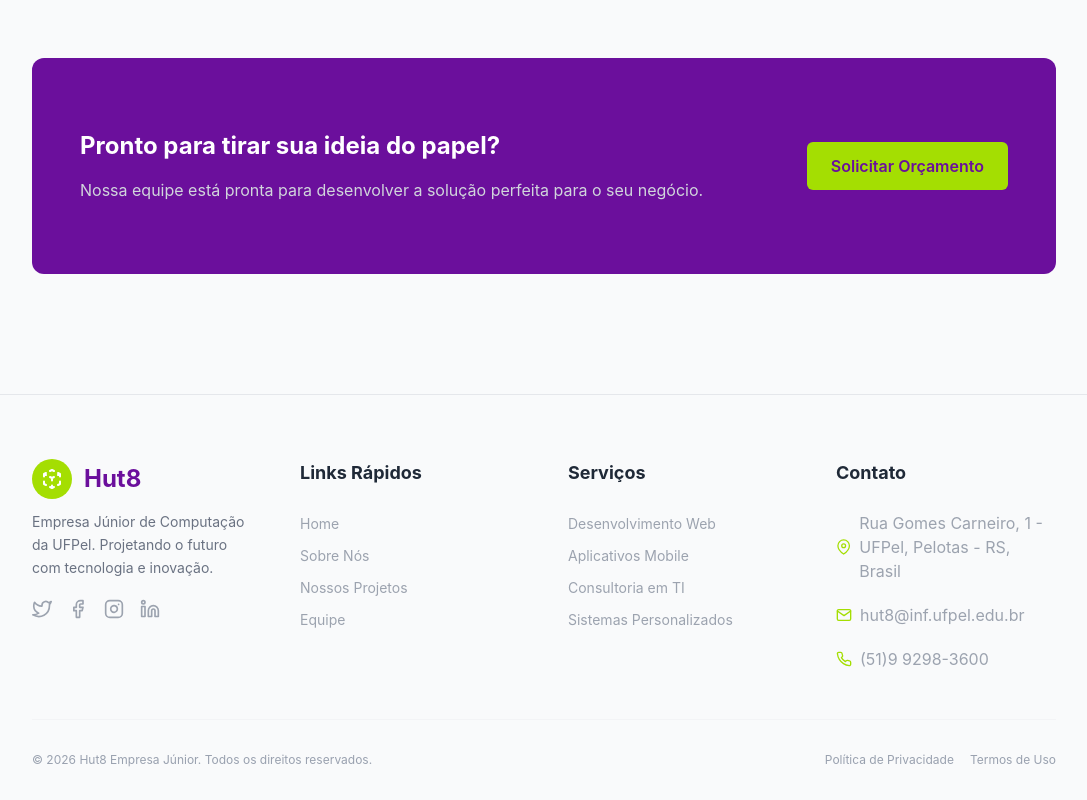
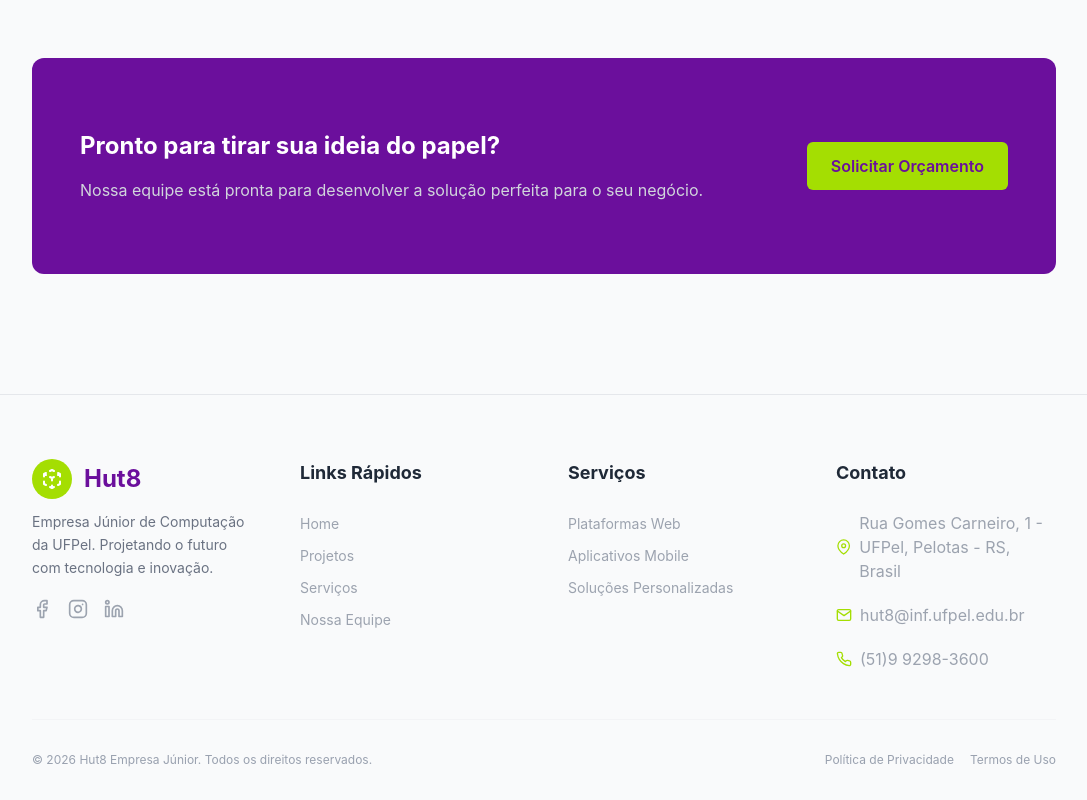
Before and after one commit to Hut8Jr/site_hut8, a React (Vite) app: page / in a window 1280 px wide. Shown: the part 2485-3285 px from the top of the page, without its empty margins (96-1183 px from the left). Built offline with nearby package versions, Linux system fonts and the light colour scheme.

Commit message:
fix: correções no links no footer

```diff
--- a/src/App.jsx
+++ b/src/App.jsx
@@ -10,27 +10,26 @@ import Bg1 from "./components/Backgrounds/Bg1.jsx";
 import Bg2 from "./components/Backgrounds/Bg2.jsx";
 
 // página home
-import HomeHero from "./sections/Home/Hero.jsx"
+import HomeHero from "./sections/Home/Hero.jsx";
 import HomeStats from "./sections/Home/Stats.jsx";
 import HomeAbout from "./sections/Home/About.jsx";
-import HomePortfolio from './sections/Home/Features/Portfolio';
+import HomePortfolio from "./sections/Home/Features/Portfolio";
 import HomeContact from "./sections/Home/Contact.jsx";
 
 // página projetos
-import ProjetosHero from './sections/Projetos/Hero.jsx';
-import ProjetosCTA from './sections/Projetos/CTA.jsx';
+import ProjetosHero from "./sections/Projetos/Hero.jsx";
+import ProjetosCTA from "./sections/Projetos/CTA.jsx";
 import ProjetosPortfolio from "./sections/Projetos/Portfolio.jsx";
 
 // página servicos
-import ServicosHero from "./sections/Servicos/Hero.jsx"
-import ServicosCards from './sections/Servicos/Cards.jsx'
+import ServicosHero from "./sections/Servicos/Hero.jsx";
+import ServicosCards from "./sections/Servicos/Cards.jsx";
 import ServicosCTA from "./sections/Servicos/CTA.jsx";
 
 // página equipe
-import EquipeHero from './sections/Equipe/Hero.jsx';
-import EquipeMembers from './sections/Equipe/Members.jsx';
-import EquipeGallery from './sections/Equipe/Gallery.jsx';
-
+import EquipeHero from "./sections/Equipe/Hero.jsx";
+import EquipeMembers from "./sections/Equipe/Members.jsx";
+import EquipeGallery from "./sections/Equipe/Gallery.jsx";
 
 function App() {
   // página inicial padrão
@@ -42,9 +41,7 @@ function App() {
 
   return (
     <div className="min-h-screen flex flex-col bg-gray-50">
-
-      <Header setSecaoAtiva={setSecaoAtiva}
-              setShowForm={setShowForm}/>
+      <Header setSecaoAtiva={setSecaoAtiva} setShowForm={setShowForm} />
 
       {/* Conteúdo principal */}
       <div className="grow">
@@ -57,7 +54,6 @@ function App() {
             <HomeAbout />
             <HomePortfolio navegarParaServico={navegarParaServico} />
             <HomeContact />
-
           </>
         )}
 
@@ -72,9 +68,9 @@ function App() {
         )}
         {secaoAtiva === "servicos" && (
           <>
-          <ServicosHero/>
-          <ServicosCards/>
-          <ServicosCTA/>
+            <ServicosHero />
+            <ServicosCards />
+            <ServicosCTA />
           </>
         )}
         {secaoAtiva === "equipe" && (
@@ -89,14 +85,10 @@ function App() {
       </div>
 
       {/* Botão flutuante do whatsapp */}
-      <WhatsAppButton
-        showForm={showForm}
-        setShowForm={setShowForm}
-      />
+      <WhatsAppButton showForm={showForm} setShowForm={setShowForm} />
 
       {/* Footer sempre no final */}
-      <Footer />
-
+      <Footer setSecaoAtiva={setSecaoAtiva} />
     </div>
   );
 }
--- a/src/components/Footer.jsx
+++ b/src/components/Footer.jsx
@@ -1,39 +1,83 @@
 import React from "react";
 import { footerLinks } from "../data/footerData";
 import logoHut from "../assets/Footer/logoHut.svg";
-import { FiInstagram, FiFacebook, FiTwitter, FiLinkedin, FiMail, FiMapPin, FiPhone } from "react-icons/fi";
+import {
+  FiInstagram,
+  FiFacebook,
+  FiTwitter,
+  FiLinkedin,
+  FiMail,
+  FiMapPin,
+  FiPhone,
+} from "react-icons/fi";
 
-const Footer = () => {
+const Footer = ({ setSecaoAtiva }) => {
+  const handleQuickLinkClick = (secao) => {
+    if (!setSecaoAtiva) return;
+
+    setSecaoAtiva(secao);
+    window.scrollTo({ top: 0, behavior: "smooth" });
+  };
+
+  const handleServiceLinkClick = (targetId) => {
+    if (!setSecaoAtiva) return;
+
+    setSecaoAtiva("servicos");
+
+    setTimeout(() => {
+      const elemento = document.getElementById(targetId);
+      if (elemento) {
+        elemento.scrollIntoView({ behavior: "smooth", block: "start" });
+      }
+    }, 100);
+  };
+
   return (
     <footer className="bg-[#F9FAFB] w-full pt-16 pb-8 max-w-6xl mx-auto px-6 lg:px-8 border-t border-[#E5E7EB]">
       <div className="max-w-6xl mx-auto px-6 lg:px-8">
         {/* Grid Principal do Footer */}
         <div className="grid grid-cols-1 md:grid-cols-2 lg:grid-cols-4 gap-12 mb-12">
-
           {/* Coluna 1: Logo e Sobre */}
           <div className="flex flex-col gap-3">
             <div className="flex items-center gap-3">
               <div className="bg-[#A4DE02] rounded-full p-2">
-                            <img src={logoHut} alt="Hut Design Logo" className="w-6 h-auto" />
+                <img
+                  src={logoHut}
+                  alt="Hut Design Logo"
+                  className="w-6 h-auto"
+                />
               </div>
               <div className="text-[#6B0F9C] font-bold text-2xl">Hut8</div>
             </div>
             <div>
               <p className="text-gray-500 text-sm leading-relaxed">
-                        Empresa Júnior de Computação da UFPel. Projetando o futuro com tecnologia e inovação.
+                Empresa Júnior de Computação da UFPel. Projetando o futuro com
+                tecnologia e inovação.
               </p>
             </div>
             <div className="flex gap-4 mt-2">
-                        <a href="https://twitter.com/hut8ufpel" target="_blank" rel="noopener noreferrer" className="text-[#9CA3AF] hover:text-purple-600 transition-colors">
-                            <FiTwitter size={20} />
-                        </a>
-                        <a href="https://www.facebook.com/hut8ufpel/" target="_blank" rel="noopener noreferrer" className="text-[#9CA3AF] hover:text-purple-600 transition-colors">
+              <a
+                href="https://www.facebook.com/hutEight"
+                target="_blank"
+                rel="noopener noreferrer"
+                className="text-[#9CA3AF] hover:text-purple-600 transition-colors"
+              >
                 <FiFacebook size={20} />
               </a>
-                        <a href="https://www.instagram.com/hut8ufpel/" target="_blank" rel="noopener noreferrer" className="text-[#9CA3AF] hover:text-purple-600 transition-colors">
+              <a
+                href="https://www.instagram.com/hut8_jr/"
+                target="_blank"
+                rel="noopener noreferrer"
+                className="text-[#9CA3AF] hover:text-purple-600 transition-colors"
+              >
                 <FiInstagram size={20} />
               </a>
-                        <a href="https://www.linkedin.com/company/hut8ufpel/" target="_blank" rel="noopener noreferrer" className="text-[#9CA3AF] hover:text-purple-600 transition-colors">
+              <a
+                href="https://www.linkedin.com/company/hut8/posts/?feedView=all"
+                target="_blank"
+                rel="noopener noreferrer"
+                className="text-[#9CA3AF] hover:text-purple-600 transition-colors"
+              >
                 <FiLinkedin size={20} />
               </a>
             </div>
@@ -42,15 +86,21 @@ const Footer = () => {
           {/* Coluna 2: Links Rápidos */}
           <div className="flex flex-col gap-6">
             <div>
-                        <h3 className="text-[#1F2937] text-lg font-bold">Links Rápidos</h3>
+              <h3 className="text-[#1F2937] text-lg font-bold">
+                Links Rápidos
+              </h3>
             </div>
             <div>
               <ul className="flex flex-col gap-2">
                 {footerLinks.linksRapidos.map((link, index) => (
                   <li key={index}>
-                            <a href={link.url} className="text-[#9CA3AF] hover:text-purple-600 transition-colors text-sm">
+                    <button
+                      type="button"
+                      onClick={() => handleQuickLinkClick(link.secao)}
+                      className="text-left text-[#9CA3AF] hover:text-purple-600 transition-colors text-sm cursor-pointer"
+                    >
                       {link.name}
-                            </a>
+                    </button>
                   </li>
                 ))}
               </ul>
@@ -66,9 +116,13 @@ const Footer = () => {
               <ul className="flex flex-col gap-2">
                 {footerLinks.serviços.map((link, index) => (
                   <li key={index}>
-                            <a href={link.url} className="text-[#9CA3AF] hover:text-purple-600 transition-colors text-sm">
+                    <button
+                      type="button"
+                      onClick={() => handleServiceLinkClick(link.targetId)}
+                      className="text-left text-[#9CA3AF] hover:text-purple-600 transition-colors text-sm cursor-pointer"
+                    >
                       {link.name}
-                            </a>
+                    </button>
                   </li>
                 ))}
               </ul>
@@ -92,7 +146,10 @@ const Footer = () => {
                   else if (index === 2) Icon = FiPhone;
                   return (
                     <li key={index}>
-                                    <a href={item.url} className="flex items-center gap-2 text-[#9CA3AF] hover:text-purple-600 transition-colors">
+                      <a
+                        href={item.url}
+                        className="flex items-center gap-2 text-[#9CA3AF] hover:text-purple-600 transition-colors"
+                      >
                         <Icon size={iconSize} className="text-[#A4DE02]" />
                         {item.name}
                       </a>
@@ -102,20 +159,26 @@ const Footer = () => {
               </ul>
             </div>
           </div>
-
         </div>
 
         {/* Barra Inferior (Copyright e Termos) */}
         <div className="flex flex-col md:flex-row justify-between items-center pt-8 border-t border-gray-100 text-xs text-gray-400">
-                <p>© {new Date().getFullYear()} Hut8 Empresa Júnior. Todos os direitos reservados.</p>
+          <p>
+            © {new Date().getFullYear()} Hut8 Empresa Júnior. Todos os direitos
+            reservados.
+          </p>
           <div className="flex gap-4 mt-4 md:mt-0">
-                    <a href="#" className="hover:text-gray-600">Política de Privacidade</a>
-                    <a href="#" className="hover:text-gray-600">Termos de Uso</a>
+            <a href="#" className="hover:text-gray-600">
+              Política de Privacidade
+            </a>
+            <a href="#" className="hover:text-gray-600">
+              Termos de Uso
+            </a>
           </div>
         </div>
       </div>
     </footer>
-    )
+  );
 };
 
 export default Footer;
--- a/src/data/footerData.js
+++ b/src/data/footerData.js
@@ -1,73 +1,65 @@
 export const footerLinks = {
   redesSocias: [
     {
-            name: 'Twitter',
-            url: 'https://twitter.com/hutdesign'
+      name: "Facebook",
+      url: "https://www.facebook.com/hutEight",
     },
     {
-            name: 'Facebook',
-            url: 'https://www.facebook.com/hutdesign'
+      name: "Instagram",
+      url: "https://www.instagram.com/hut8_jr/",
     },
     {
-            name: 'Instagram',
-            url: 'https://www.instagram.com/hutdesign/'
+      name: "LinkedIn",
+      url: "https://www.linkedin.com/company/hut-design/",
     },
-        {
-            name: 'LinkedIn',
-            url: 'https://www.linkedin.com/company/hut-design/'
-        }
   ],
 
   linksRapidos: [
     {
-            name: 'Home',
-            url: '/'
+      name: "Home",
+      secao: "home",
     },
     {
-            name: 'Sobre Nós',
-            url: '/sobre-nos'
+      name: "Projetos",
+      secao: "projetos",
     },
     {
-            name: 'Nossos Projetos',
-            url: '/projetos'
+      name: "Serviços",
+      secao: "servicos",
     },
     {
-            name: 'Equipe',
-            url: '/equipe'
-        }
+      name: "Nossa Equipe",
+      secao: "equipe",
+    },
   ],
 
   serviços: [
     {
-            name: 'Desenvolvimento Web',
-            url: '/servicos/desenvolvimento-web'
+      name: "Plataformas Web",
+      targetId: "plataformasWeb",
     },
     {
-            name: 'Aplicativos Mobile',
-            url: '/servicos/aplicativos-mobile'
+      name: "Aplicativos Mobile",
+      targetId: "aplicativosMobile",
     },
     {
-            name: 'Consultoria em TI',
-            url: '/servicos/consultoria-ti'
+      name: "Soluções Personalizadas",
+      targetId: "solucoesPersonalizadas",
     },
-        {
-            name: 'Sistemas Personalizados',
-            url: '/servicos/sistemas-personalizados'
-        }
   ],
 
   contato: [
     {
-            name: 'Rua Gomes Carneiro, 1 - UFPel, Pelotas - RS, Brasil',
-            url: 'https://maps.app.goo.gl/j3MCur9rDnQKs9g56'
+      name: "Rua Gomes Carneiro, 1 - UFPel, Pelotas - RS, Brasil",
+      url: "https://maps.app.goo.gl/j3MCur9rDnQKs9g56",
     },
     {
-            name: 'hut8@inf.ufpel.edu.br',
-            url: 'mailto:hut8@inf.ufpel.edu.br'
+      name: "hut8@inf.ufpel.edu.br",
+      url: "mailto:hut8@inf.ufpel.edu.br",
     },
     {
-            name: '(51)9 9298-3600',
-            url: 'tel:+5551992983600'
-        }
-    ]
-}
+      name: "(51)9 9298-3600",
+      url: "tel:+5551992983600",
+    },
+  ],
+};
```
Also changed, not shown: src/sections/Equipe/Gallery.jsx (+0 -8 lines). Lines whose indentation alone changed are shown as unchanged.
